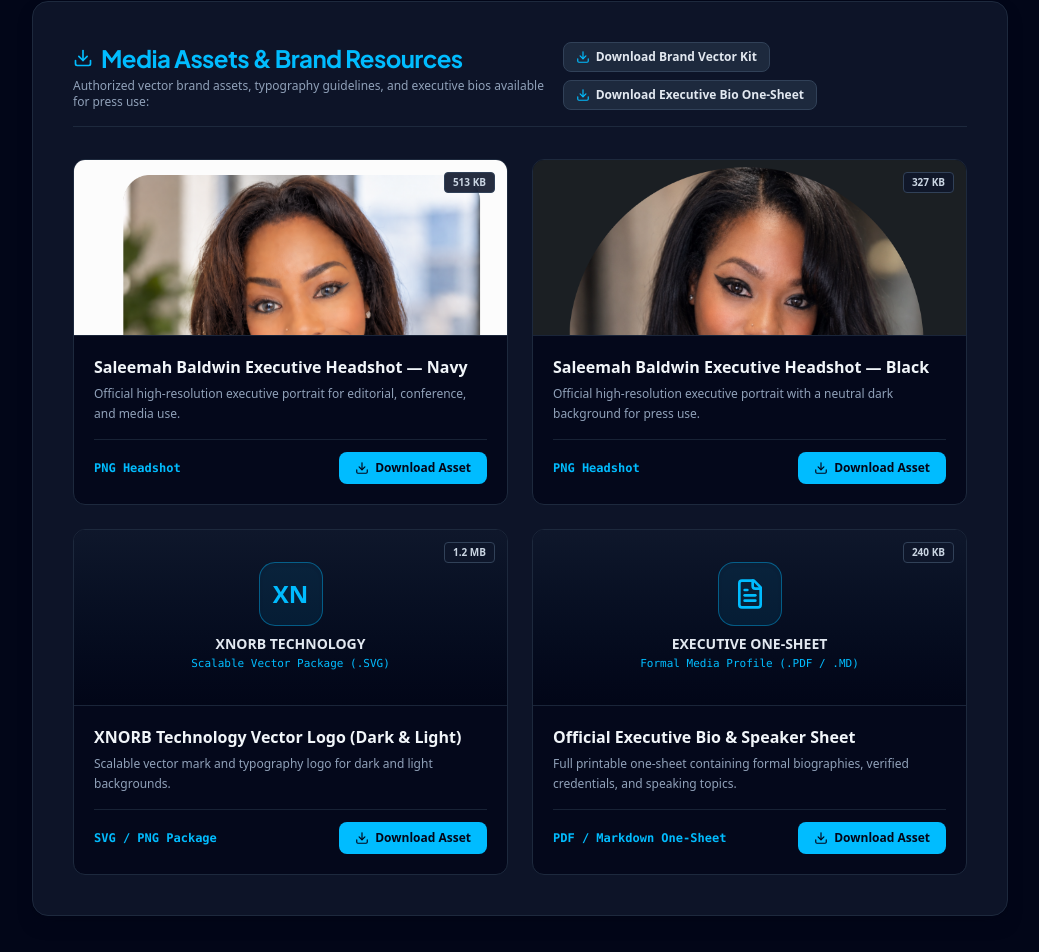
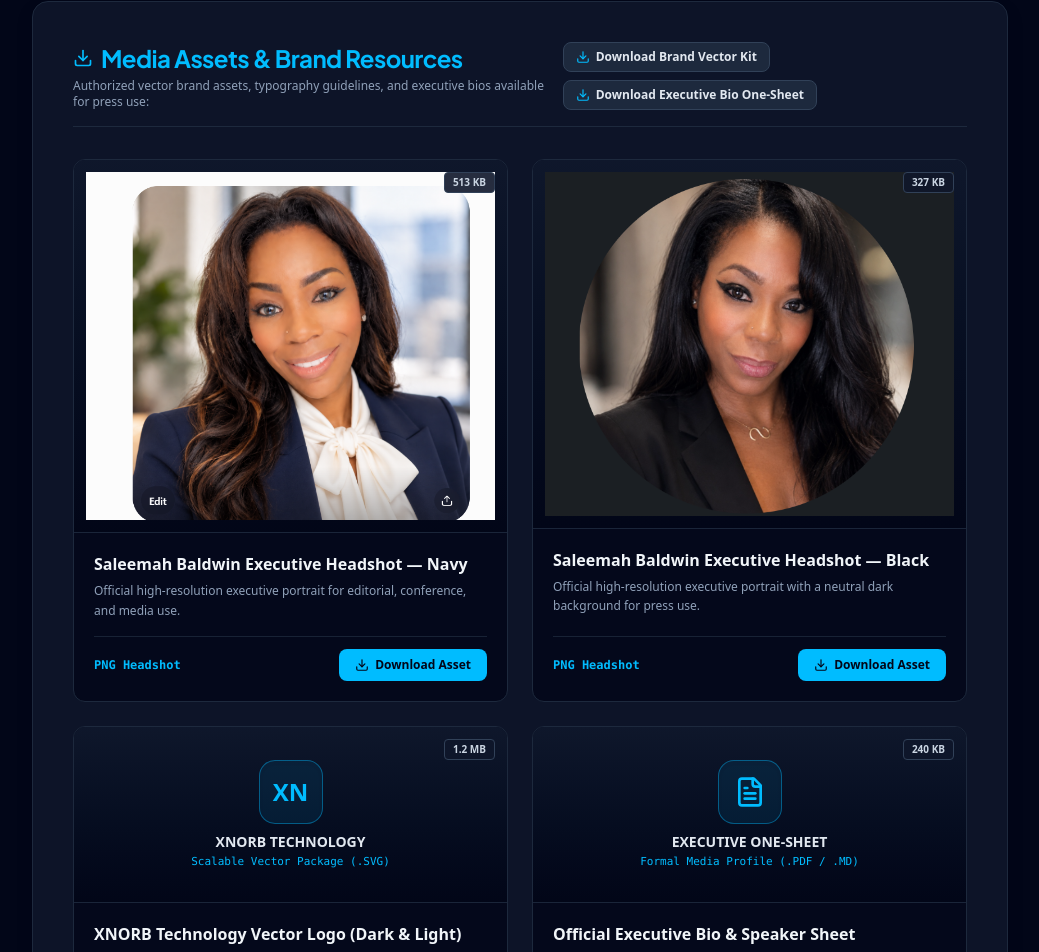
Before and after one commit to sbaldwin-collab/Saleemah-Baldwin, a React (Vite) app: page / in a window 1280 px wide. Shown: the part 4378-5330 px from the top of the page, without its empty margins (120-1159 px from the left). Built offline with nearby package versions, Linux system fonts and the light colour scheme.

Commit message:
fix: show complete executive headshots

```diff
--- a/src/components/MediaAssetsSection.tsx
+++ b/src/components/MediaAssetsSection.tsx
@@ -71,12 +71,14 @@
             className="flex flex-col justify-between bg-slate-950/80 border border-slate-800 rounded-xl overflow-hidden hover:border-slate-700 transition-all group"
           >
             {/* Visual Preview / Thumbnail */}
-            <div className="h-44 bg-gradient-to-b from-slate-900 to-slate-950 flex items-center justify-center border-b border-slate-800/80 p-6 relative">
+            <div
+              className={`${asset.previewUrl ? 'aspect-[6/5] p-3' : 'h-44 p-6'} bg-gradient-to-b from-slate-900 to-slate-950 flex items-center justify-center border-b border-slate-800/80 relative`}
+            >
               {asset.previewUrl ? (
                 <img
                   src={asset.previewUrl}
                   alt={asset.title}
-                  className="absolute inset-0 h-full w-full object-cover object-top"
+                  className="h-full w-full object-contain object-center"
                 />
               ) : asset.isSvg ? (
                 <div className="w-full flex flex-col items-center justify-center text-center">
```
